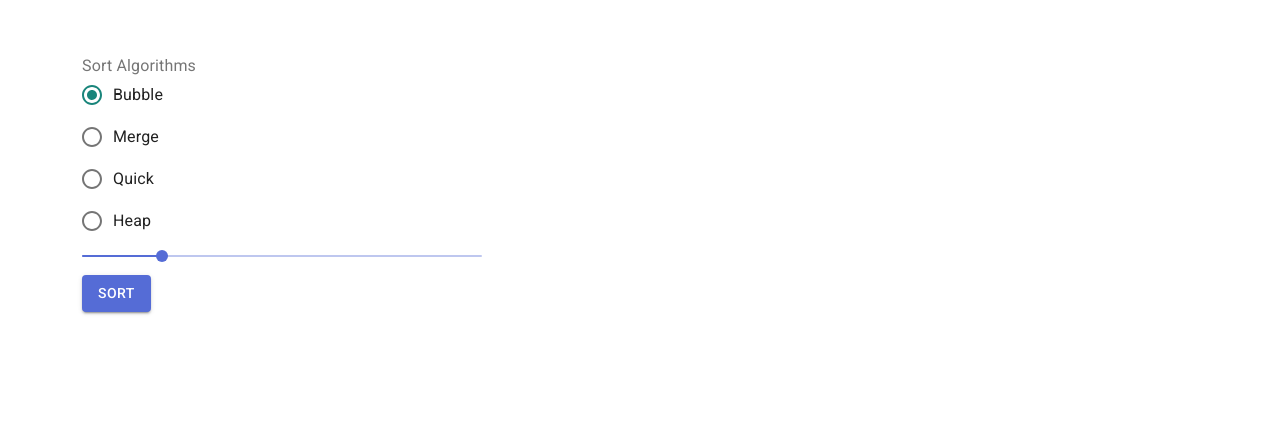
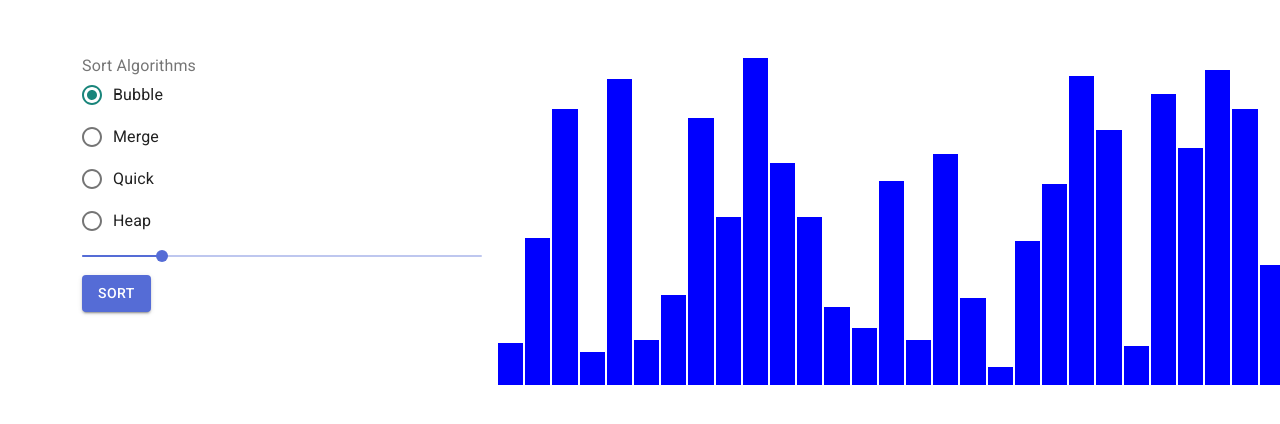
Before and after one commit to josephsintum/sorting-visualization, a Next.js app: page / in a window 1280 px wide. Shown: the top 424 px of the page. Built offline with nearby package versions, Linux system fonts and the light colour scheme.

Commit message:
adding columns

```diff
--- a/pages/index.tsx
+++ b/pages/index.tsx
@@ -11,15 +11,21 @@ import Slider from "@material-ui/core/Slider";
 import Button from "@material-ui/core/Button";
 import Box from "@material-ui/core/Box";
 
+const generateData = (value) => Array.from(Array(value)).map(x => Math.floor(Math.random() * 110))
 
 export default function Index() {
 
     const [sortAlgo, setSortAlgo] = React.useState("bubble")
-    const [value, setValue] = React.useState<number>(30);
+    const [value, setValue] = React.useState<number>(30)
+    const [data, setData] = React.useState<number[]>([])
+
+    React.useEffect(() => {
+        setData(generateData(value))
+    }, [value])
 
     return (
         <Container maxWidth="lg">
-            <Grid container spacing={2} style={{margin:"50px"}}>
+            <Grid container spacing={2} style={{margin: "50px"}}>
                 <Grid item xs={4}>
                     <Box>
                         <FormControl component="fieldset">
@@ -48,8 +54,14 @@ export default function Index() {
                         </Button>
                     </Box>
                 </Grid>
-                <Grid item sm={8}>
-
+                <Grid item sm={8}
+                      container
+                      justify="space-evenly"
+                      alignItems="baseline"
+                      direction="row">
+                    {data.map((value, index) =>
+                        <Box key={index}
+                             style={{backgroundColor: "blue", height: (value*3), flexGrow: 1, marginRight: 2}}/>)}
                 </Grid>
             </Grid>
         </Container>
```
